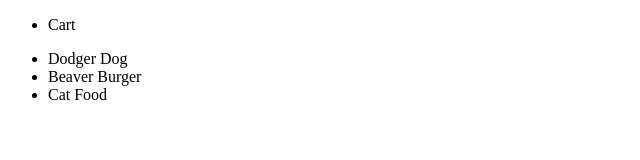
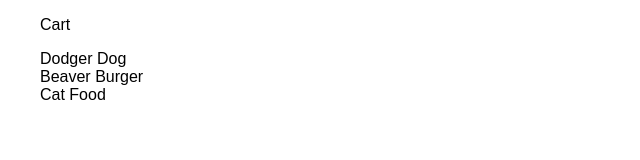
Before and after one commit to ZJohanson/JavaScript-POS-Project, a plain HTML site: page index.html in a window 1280 px wide. Shown: the full height of the page, 0-640 px from the left. Drawn offline with Linux system fonts and the light colour scheme.

Commit message:
Corrected stylesheet link name.

```diff
--- a/index.html
+++ b/index.html
@@ -4,7 +4,7 @@
     <meta charset="UTF-8">
     <meta name="viewport" content="width=device-width, initial-scale=1.0">
     <title>NAME OF COMPANY</title>
-    <link rel="stylesheet" type="text/css" href="main.css">
+    <link rel="stylesheet" type="text/css" href="style.css">
 
 </head>
 <body>
```
